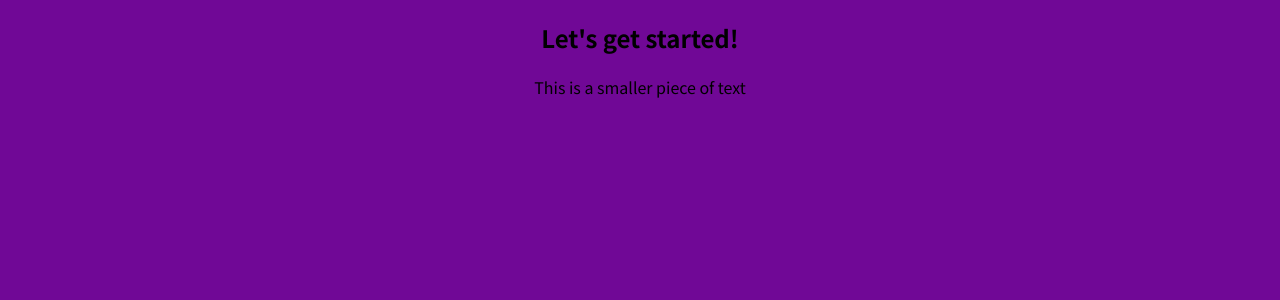
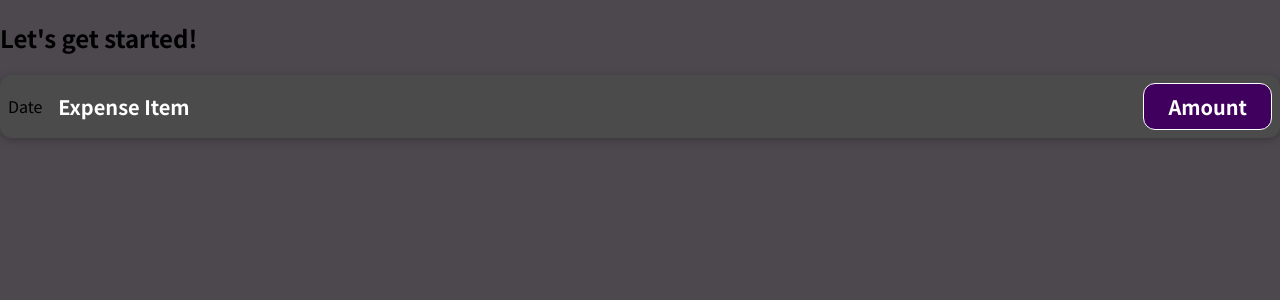
Before and after one commit to Dangermouse87/my-expense-tracker, a JavaScript app: page / in a window 1280 px wide. Shown: the top 300 px of the page. Built offline with nearby package versions, Linux system fonts and the light colour scheme; the HTML template or start-up script is replaced by a standard one.

Commit message:
Created first react component

```diff
--- a/src/App.js
+++ b/src/App.js
@@ -1,8 +1,11 @@
+import ExpenseItem from "./components/ExpenseItem";
+//enable use of function from external files
+
 function App() {
   return (
     <div>
-      <h2><center>Let's get started!</center></h2>
-      <p><center>This is a smaller piece of text</center></p>
+      <h2>Let's get started!</h2>
+      <ExpenseItem></ExpenseItem>
     </div>
   );
 }
--- /dev/null
+++ b/src/components/ExpenseItem.css
@@ -0,0 +1,50 @@
+.expense-item {
+  display: flex;
+  justify-content: space-between;
+  align-items: center;
+  box-shadow: 0 2px 8px rgba(0, 0, 0, 0.25);
+  padding: 0.5rem;
+  margin: 1rem 0;
+  border-radius: 12px;
+  background-color: #4b4b4b;
+}
+.expense-item__description {
+  display: flex;
+  flex-direction: column;
+  gap: 1rem;
+  align-items: flex-end;
+  flex-flow: column-reverse;
+  justify-content: flex-start;
+  flex: 1;
+}
+.expense-item h2 {
+  color: #3a3a3a;
+  font-size: 1rem;
+  flex: 1;
+  margin: 0 1rem;
+  color: white;
+}
+.expense-item__price {
+  font-size: 1rem;
+  font-weight: bold;
+  color: white;
+  background-color: #40005d;
+  border: 1px solid white;
+  padding: 0.5rem;
+  border-radius: 12px;
+}
+@media (min-width: 580px) {
+  .expense-item__description {
+    flex-direction: row;
+    align-items: center;
+    justify-content: flex-start;
+    flex: 1;
+  }
+  .expense-item__description h2 {
+    font-size: 1.25rem;
+  }
+  .expense-item__price {
+    font-size: 1.25rem;
+    padding: 0.5rem 1.5rem;
+  }
+}
--- /dev/null
+++ b/src/components/ExpenseItem.js
@@ -0,0 +1,15 @@
+import './ExpenseItem.css';
+
+function ExpenseItem() {
+  return (
+    <div className='expense-item'>
+      <div>Date</div>
+      <div className='expense-item__description'>
+        <h2>Expense Item</h2>
+        <div className='expense-item__price'>Amount</div>
+      </div>
+    </div>
+  );
+}
+export default ExpenseItem;
+// export to enable use across files
--- a/src/index.css
+++ b/src/index.css
@@ -11,5 +11,5 @@
 
 body {
   margin: 0;
-  background-color: #700896;
+  background-color: #4c484e;
 }
```
